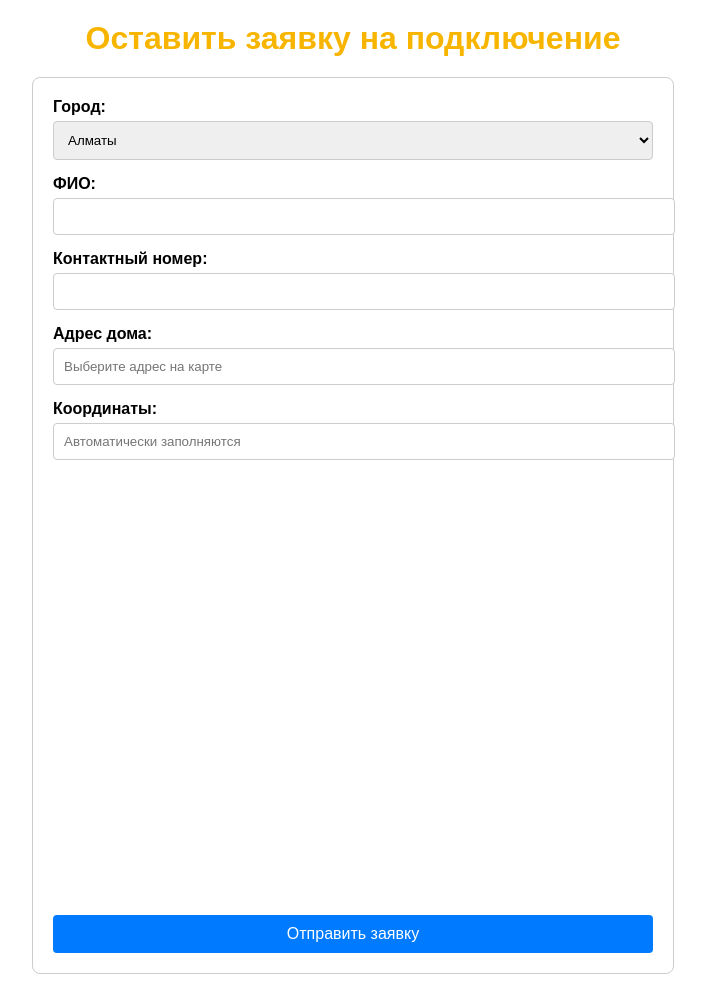
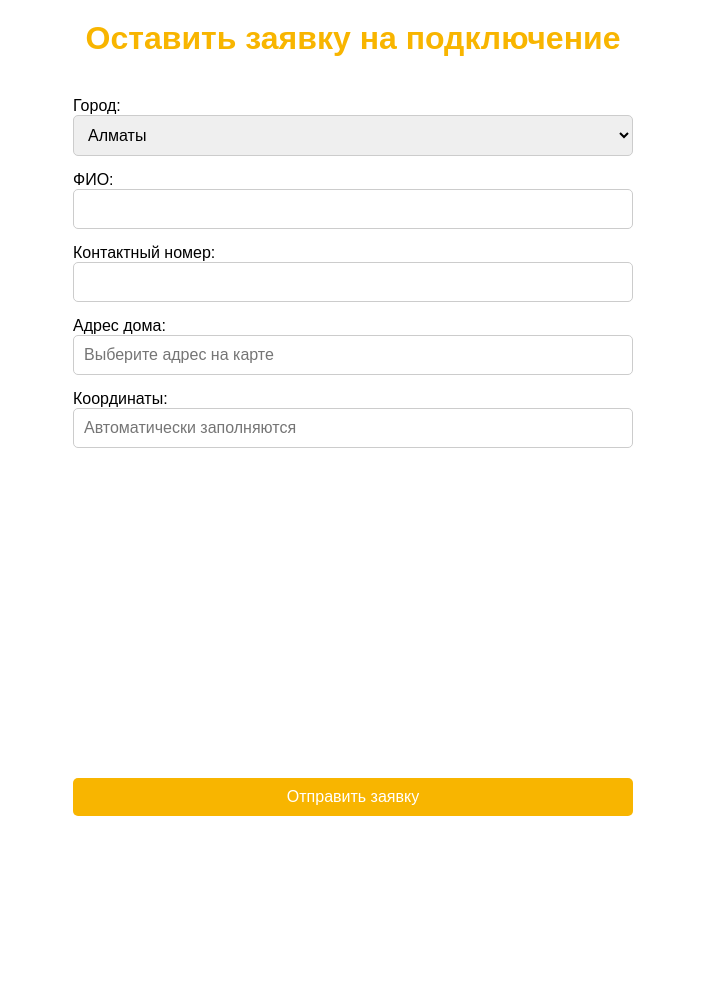
Before and after one commit to RafikKAZ/Beeline5, a plain HTML site: page index.html in a window 1280 px wide. Shown: the whole page, without its empty margins (287-993 px from the left). After the commit the page ends 851 px from the top, so only its background shows below. Drawn offline with Linux system fonts and the light colour scheme.

Commit message:
Update styles.css

```diff
--- a/styles.css
+++ b/styles.css
@@ -1,77 +1,61 @@
+/* Основные стили для страницы */
 body {
-    font-family: Arial, sans-serif;
     margin: 0;
     padding: 0;
+    font-family: Arial, sans-serif;
+    display: flex;
+    flex-direction: column;
+    min-height: 100vh; /* Занимает всю высоту экрана */
 }
 
-header {
-    background-color: #f8f9fa;
-    padding: 20px;
+h1 {
     text-align: center;
+    font-size: 2rem;
+    margin: 20px 0;
+    color: #F8B500; /* Цвет Beeline */
 }
 
+/* Контейнер для формы */
 form {
+    flex: 1; /* Форма занимает все доступное пространство */
     max-width: 600px;
-    margin: 20px auto;
+    margin: 0 auto;
     padding: 20px;
-    border: 1px solid #ccc;
-    border-radius: 8px;
-    background-color: #fff;
+    box-sizing: border-box;
 }
 
-form label {
-    display: block;
-    margin-bottom: 5px;
-    font-weight: bold;
-}
-
-form input,
-form select {
-    width: 100%;
+/* Стили для всех полей формы */
+input, select, button {
+    width: 100%; /* Поля заполняют всю доступную ширину */
+    margin-bottom: 15px;
     padding: 10px;
-    margin-bottom: 15px;
+    font-size: 1rem;
     border: 1px solid #ccc;
-    border-radius: 4px;
-}
-
-form button {
-    width: 100%;
-    padding: 10px;
-    background-color: #007bff;
-    color: #fff;
-    border: none;
-    border-radius: 4px;
-    cursor: pointer;
-    font-size: 16px;
-}
-
-form button:hover {
-    background-color: #0056b3;
+    border-radius: 5px;
+    box-sizing: border-box;
 }
 
 #map {
-    width: 100%;
-    height: 400px;
-    margin: 20px 0;
+    width: 100%; /* Карта занимает всю ширину контейнера */
+    height: 300px; /* Высота карты */
+    margin-bottom: 15px;
 }
 
-footer {
-    text-align: center;
-    padding: 10px;
-    background-color: #f8f9fa;
-    border-top: 1px solid #ccc;
-    position: fixed;
-    bottom: 0;
-    width: 100%;
+/* Кнопка отправки */
+button {
+    background-color: #F8B500;
+    color: white;
+    border: none;
+    cursor: pointer;
+    font-size: 1rem;
+    border-radius: 5px;
 }
 
-.centered-title {
-    text-align: center; /* Выравнивание текста по центру */
-    margin: 20px 0; /* Отступы сверху и снизу */
-    font-size: 2rem; /* Размер шрифта */
-    color: #F8B500; /* Корпоративный цвет Beeline */
-    font-weight: bold; /* Жирный шрифт */
+button:hover {
+    background-color: #e09a00;
 }
+
+/* Медиа-запросы для мобильных устройств */
 @media (max-width: 768px) {
     h1 {
         font-size: 1.5rem;
@@ -101,15 +85,3 @@ footer {
         padding: 6px;
     }
 }
-
-
-/* Мобильные устройства */
-@media (max-width: 768px) {
-    header h1 {
-        font-size: 20px;
-    }
-
-    button {
-        font-size: 14px;
-    }
-}
```
